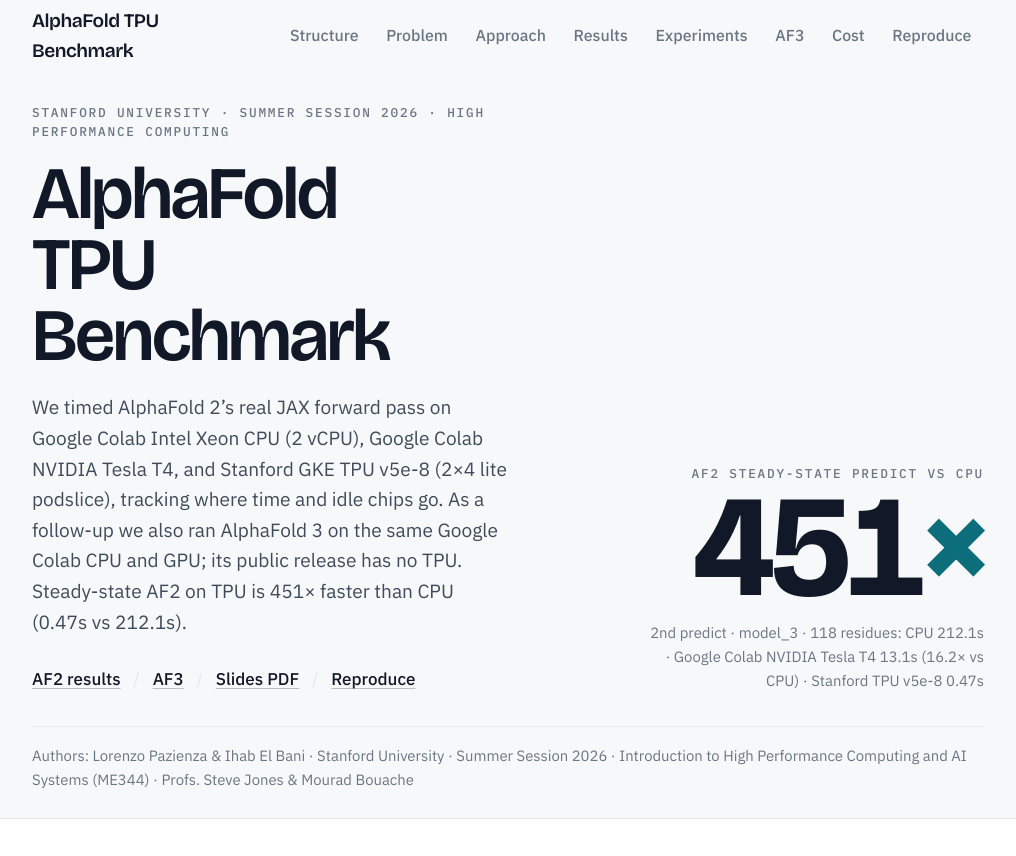
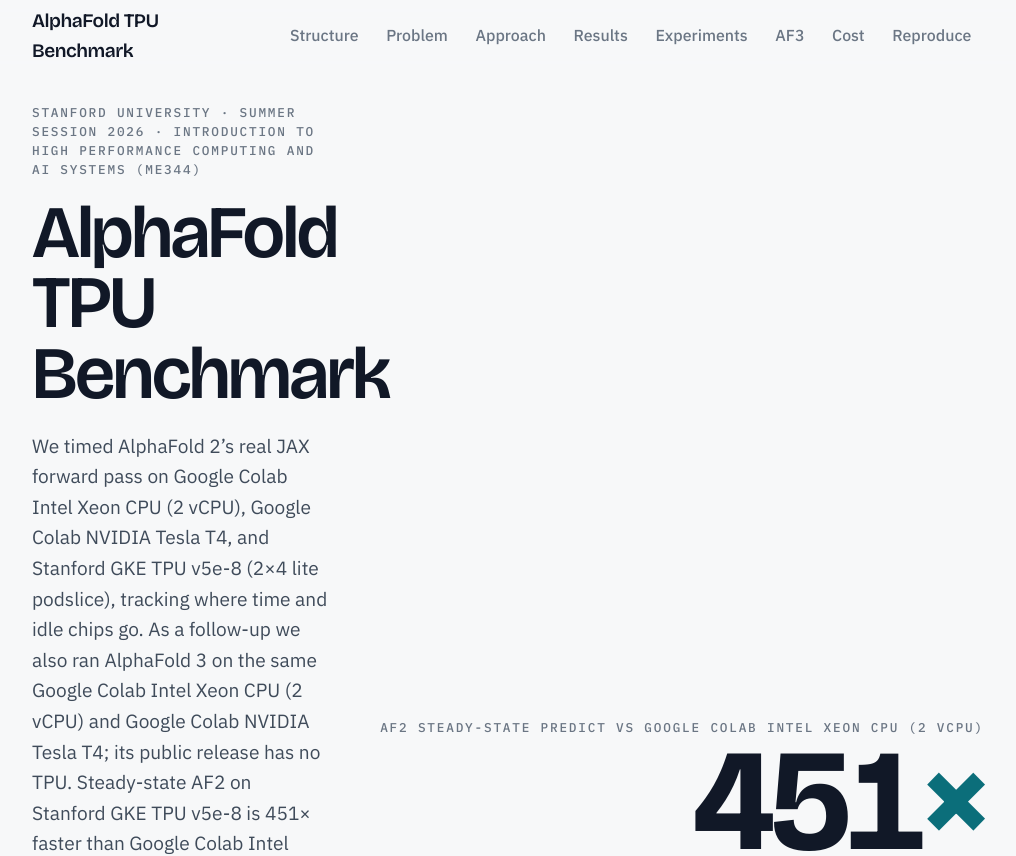
Before and after one commit to lorenzopazienza/alphafold-tpu-benchmark, a React (Vite) app in the folder website/: page / in a window 1280 px wide. Shown: the top 856 px of the page, without its empty margins (132-1148 px from the left). Built offline with nearby package versions, Linux system fonts and the light colour scheme.

Commit message:
fix(site): spell out full hardware and ME344 course copy
Hero kicker, 451× subline, and crawl meta now name Google Colab
Intel Xeon CPU (2 vCPU), NVIDIA Tesla T4, and Stanford GKE TPU v5e-8
with full Introduction to High Performance Computing and AI Systems (ME344) context.

```diff
--- a/website/index.html
+++ b/website/index.html
@@ -5,11 +5,11 @@
     <link rel="icon" type="image/svg+xml" href="/favicon.svg" />
     <meta name="viewport" content="width=device-width, initial-scale=1.0" />
     <title>
-      AlphaFold TPU Benchmark · Lorenzo Pazienza &amp; Ihab El Bani · Stanford High Performance Computing
+      AlphaFold TPU Benchmark · Lorenzo Pazienza &amp; Ihab El Bani · Stanford ME344
     </title>
     <meta
       name="description"
-      content="By Lorenzo Pazienza and Ihab El Bani (Stanford University Summer Session 2026, ME344): AlphaFold 2 on Google Colab Intel Xeon CPU, Google Colab NVIDIA Tesla T4, and Stanford GKE TPU v5e-8. Steady-state 2nd predict: CPU 212.1s · GPU 13.1s (16.2× vs CPU) · TPU 0.47s (451× vs CPU). AF3 side study on the same Google Colab backends. Transcript: /llms.txt."
+      content="By Lorenzo Pazienza and Ihab El Bani (Stanford University Summer Session 2026, Introduction to High Performance Computing and AI Systems / ME344): AlphaFold 2 on Google Colab Intel Xeon CPU (2 vCPU), Google Colab NVIDIA Tesla T4, and Stanford GKE TPU v5e-8 (tpu-v5-lite-podslice, 2×4, 8 chips). Steady-state 2nd predict: Google Colab Intel Xeon CPU 212.1s · Google Colab NVIDIA Tesla T4 13.1s (16.2× vs Google Colab Intel Xeon CPU) · Stanford GKE TPU v5e-8 0.47s (451× vs Google Colab Intel Xeon CPU). Transcript: /llms.txt."
     />
     <meta
       name="keywords"
@@ -35,7 +35,7 @@
     />
     <meta
       property="og:description"
-      content="Stanford High Performance Computing project by Lorenzo Pazienza and Ihab El Bani. AF2 steady-state (2nd predict): CPU 212.1s · Google Colab NVIDIA Tesla T4 13.1s (16.2× vs CPU) · Stanford TPU v5e-8 0.47s (451× vs CPU). Twelve TPU follow-ups. AF3 Google Colab side study + interactive CIF. Full text: /llms.txt"
+      content="Introduction to High Performance Computing and AI Systems (ME344) project by Lorenzo Pazienza and Ihab El Bani. AF2 steady-state 2nd predict: Google Colab Intel Xeon CPU (2 vCPU) 212.1s · Google Colab NVIDIA Tesla T4 13.1s (16.2× vs Google Colab Intel Xeon CPU) · Stanford GKE TPU v5e-8 (tpu-v5-lite-podslice, 2×4, 8 chips) 0.47s (451× vs Google Colab Intel Xeon CPU). Full text: /llms.txt"
     />
     <meta property="og:type" content="article" />
     <meta property="og:url" content="https://alphafold-tpu.vercel.app/" />
@@ -52,7 +52,7 @@
     />
     <meta
       name="twitter:description"
-      content="By Lorenzo Pazienza and Ihab El Bani. AF2 steady-state (2nd predict, model_3, 118 residues): CPU 212.1s · Google Colab NVIDIA Tesla T4 13.1s (16.2× vs CPU) · Stanford TPU v5e-8 0.47s (451× vs CPU). AF3 side study + interactive CIF. /llms.txt"
+      content="By Lorenzo Pazienza and Ihab El Bani. AF2 steady-state (2nd predict, model_3, 118 residues): Google Colab Intel Xeon CPU (2 vCPU) 212.1s · Google Colab NVIDIA Tesla T4 13.1s (16.2× vs Google Colab Intel Xeon CPU) · Stanford GKE TPU v5e-8 (tpu-v5-lite-podslice, 2×4, 8 chips) 0.47s (451× vs Google Colab Intel Xeon CPU). /llms.txt"
     />
     <meta
       name="twitter:image"
@@ -72,7 +72,7 @@
               "AlphaFold TPU Benchmark by Lorenzo Pazienza and Ihab El Bani",
               "Lorenzo Pazienza Ihab El Bani AlphaFold TPU"
             ],
-            "description": "Stanford High Performance Computing project by Lorenzo Pazienza and Ihab El Bani: AlphaFold 2 CPU/GPU/TPU scaling plus AlphaFold 3 Google Colab side-investigation. Full assistant transcript at /llms.txt.",
+            "description": "Introduction to High Performance Computing and AI Systems (ME344) project by Lorenzo Pazienza and Ihab El Bani: AlphaFold 2 CPU/GPU/TPU scaling plus AlphaFold 3 Google Colab side-investigation. Full assistant transcript at /llms.txt.",
             "inLanguage": "en",
             "author": [
               { "@id": "https://alphafold-tpu.vercel.app/#lorenzo-pazienza" },
@@ -186,9 +186,11 @@
               "pmap",
               "compilation cache",
               "diffusion",
-              "Stanford High Performance Computing"
+              "Introduction to High Performance Computing and AI Systems",
+              "ME344",
+              "Stanford University Summer Session 2026"
             ],
-            "abstract": "Lorenzo Pazienza and Ihab El Bani (Stanford University, Summer 2026) timed AlphaFold 2’s JAX/Haiku forward pass on Google Colab Intel Xeon CPU, NVIDIA Tesla T4, and Google TPU v5e-8. Steady-state TPU 0.47s (451× vs CPU). Twelve AF2 follow-ups. AlphaFold 3 side-investigation on the same Google Colab CPU/GPU. Full transcript: https://alphafold-tpu.vercel.app/llms.txt",
+            "abstract": "Lorenzo Pazienza and Ihab El Bani (Stanford University Summer Session 2026, Introduction to High Performance Computing and AI Systems / ME344) timed AlphaFold 2’s JAX/Haiku forward pass on Google Colab Intel Xeon CPU (2 vCPU), Google Colab NVIDIA Tesla T4, and Stanford GKE TPU v5e-8 (tpu-v5-lite-podslice, 2×4, 8 chips). Steady-state 2nd predict: 212.1s vs 0.47s (451× vs Google Colab Intel Xeon CPU). Full transcript: https://alphafold-tpu.vercel.app/llms.txt",
             "citation": "https://github.com/lorenzopazienza/alphafold-tpu-benchmark",
             "mainEntityOfPage": "https://alphafold-tpu.vercel.app/"
           },
@@ -350,11 +352,11 @@
 
       <h2 id="top">Hero</h2>
       <p>
-        Giant metric <strong>451×</strong> (AF2 steady-state TPU vs CPU). Subline:
-        2nd predict · model_3 · 118 residues: CPU 212.1s · Google Colab NVIDIA Tesla T4 13.1s (16.2× vs CPU) · Stanford TPU v5e-8 0.47s (451× vs CPU). Title “AlphaFold TPU
-        Benchmark”. Blurb: AF2 JAX forward pass on Google Colab Intel Xeon (2 vCPU),
-        Google Colab NVIDIA Tesla T4, and Stanford GKE TPU v5e-8 (2×4 lite podslice);
-        AF3 follow-up on the same Google Colab CPU/GPU (public AF3 has no TPU).
+        Giant metric <strong>451×</strong> (AF2 steady-state TPU vs Google Colab Intel Xeon CPU). Subline:
+        2nd predict · model_3 · 118 residues: Google Colab Intel Xeon CPU (2 vCPU) 212.1s · Google Colab NVIDIA Tesla T4 13.1s (16.2× vs Google Colab Intel Xeon CPU) · Stanford GKE TPU v5e-8 (tpu-v5-lite-podslice, 2×4, 8 chips) 0.47s (451× vs Google Colab Intel Xeon CPU). Title “AlphaFold TPU
+        Benchmark”. Blurb: AF2 JAX forward pass on Google Colab Intel Xeon CPU (2 vCPU),
+        Google Colab NVIDIA Tesla T4, and Stanford GKE TPU v5e-8 (tpu-v5-lite-podslice, 2×4, 8 chips);
+        AF3 follow-up on the same Google Colab Intel Xeon CPU (2 vCPU) and Google Colab NVIDIA Tesla T4 (public AF3 has no TPU).
         Course slides:
         <a
           href="/presentation/AlphaFold_on_Google_TPUs_Pazienza_Lorenzo_Ihab_El_Bani.pdf"
@@ -400,7 +402,7 @@
         recycles, 118 residues, Haiku random-init); measure init, first predict
         (compile + run), steady-state. Hardware: Google Colab Intel Xeon (2 vCPU);
         Google Colab NVIDIA Tesla T4; Stanford GKE TPU v5e-8 (tpu-v5-lite-podslice,
-        2×4, 8 chips). Follow-up: AlphaFold 3 on the same Google Colab CPU/GPU - see
+        2×4, 8 chips). Follow-up: AlphaFold 3 on the same Google Colab Intel Xeon CPU (2 vCPU) and Google Colab NVIDIA Tesla T4 - see
         <a href="#af3">#af3</a>.
       </p>
 
--- a/website/src/components/Hero.jsx
+++ b/website/src/components/Hero.jsx
@@ -33,8 +33,8 @@
         <div className="flex flex-col gap-10 lg:flex-row lg:items-end lg:justify-between lg:gap-12">
           <div className="min-w-0 max-w-md">
             <p className="animate-rise kicker">
-              Stanford University · Summer Session 2026 · High Performance
-              Computing
+              Stanford University · Summer Session 2026 · Introduction to High
+              Performance Computing and AI Systems (ME344)
             </p>
             <h1 className="animate-rise delay-1 mt-4 font-display text-[clamp(2.85rem,6vw,4.35rem)] font-semibold leading-[0.96] tracking-[-0.035em] text-ink">
               AlphaFold
@@ -46,8 +46,9 @@
               Xeon CPU (2 vCPU), Google Colab NVIDIA Tesla T4, and Stanford GKE
               TPU v5e-8 (2×4 lite podslice), tracking where time and idle chips
               go. As a follow-up we also ran AlphaFold 3 on the same Google Colab
-              CPU and GPU; its public release has no TPU. Steady-state AF2 on TPU
-              is 451× faster than CPU (0.47s vs 212.1s).
+              Intel Xeon CPU (2 vCPU) and Google Colab NVIDIA Tesla T4; its public
+              release has no TPU. Steady-state AF2 on Stanford GKE TPU v5e-8 is
+              451× faster than Google Colab Intel Xeon CPU (0.47s vs 212.1s).
             </p>
             <p className="animate-rise delay-3 mt-7">
               <a href="#results" className="link-quiet text-base font-medium">
@@ -73,14 +74,19 @@
           </div>
 
           <div className="animate-rise delay-2 shrink-0 lg:text-right">
-            <p className="kicker">AF2 steady-state predict vs CPU</p>
+            <p className="kicker">
+              AF2 steady-state predict vs Google Colab Intel Xeon CPU (2 vCPU)
+            </p>
             <p className="eq mt-1 font-display text-[clamp(5rem,14vw,8.5rem)] font-bold leading-[0.84] tracking-[-0.05em] text-ink">
               {n}
               <span className="text-teal">×</span>
             </p>
-            <p className="section-note mt-3 lg:ml-auto lg:max-w-[20rem]">
-              2nd predict · model_3 · 118 residues: CPU 212.1s · Google Colab
-              NVIDIA Tesla T4 13.1s (16.2× vs CPU) · Stanford TPU v5e-8 0.47s
+            <p className="section-note mt-3 lg:ml-auto lg:max-w-md">
+              2nd predict · model_3 · 118 residues: Google Colab Intel Xeon CPU
+              (2 vCPU) 212.1s · Google Colab NVIDIA Tesla T4 13.1s (16.2× vs
+              Google Colab Intel Xeon CPU) · Stanford GKE TPU v5e-8
+              (tpu-v5-lite-podslice, 2×4, 8 chips) 0.47s (451× vs Google Colab
+              Intel Xeon CPU)
             </p>
           </div>
         </div>
```
Also changed, not shown: website/public/llms.txt.
